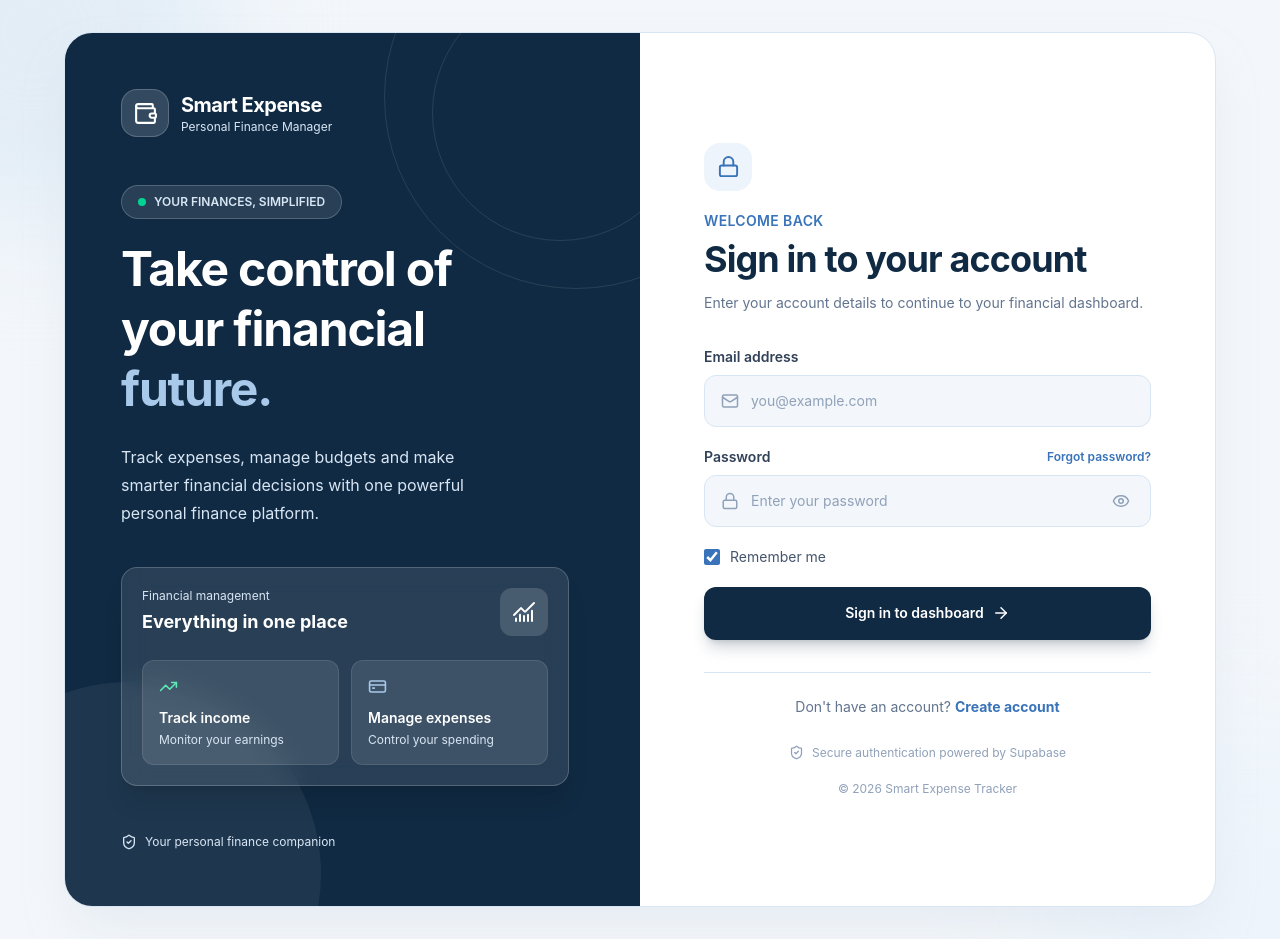
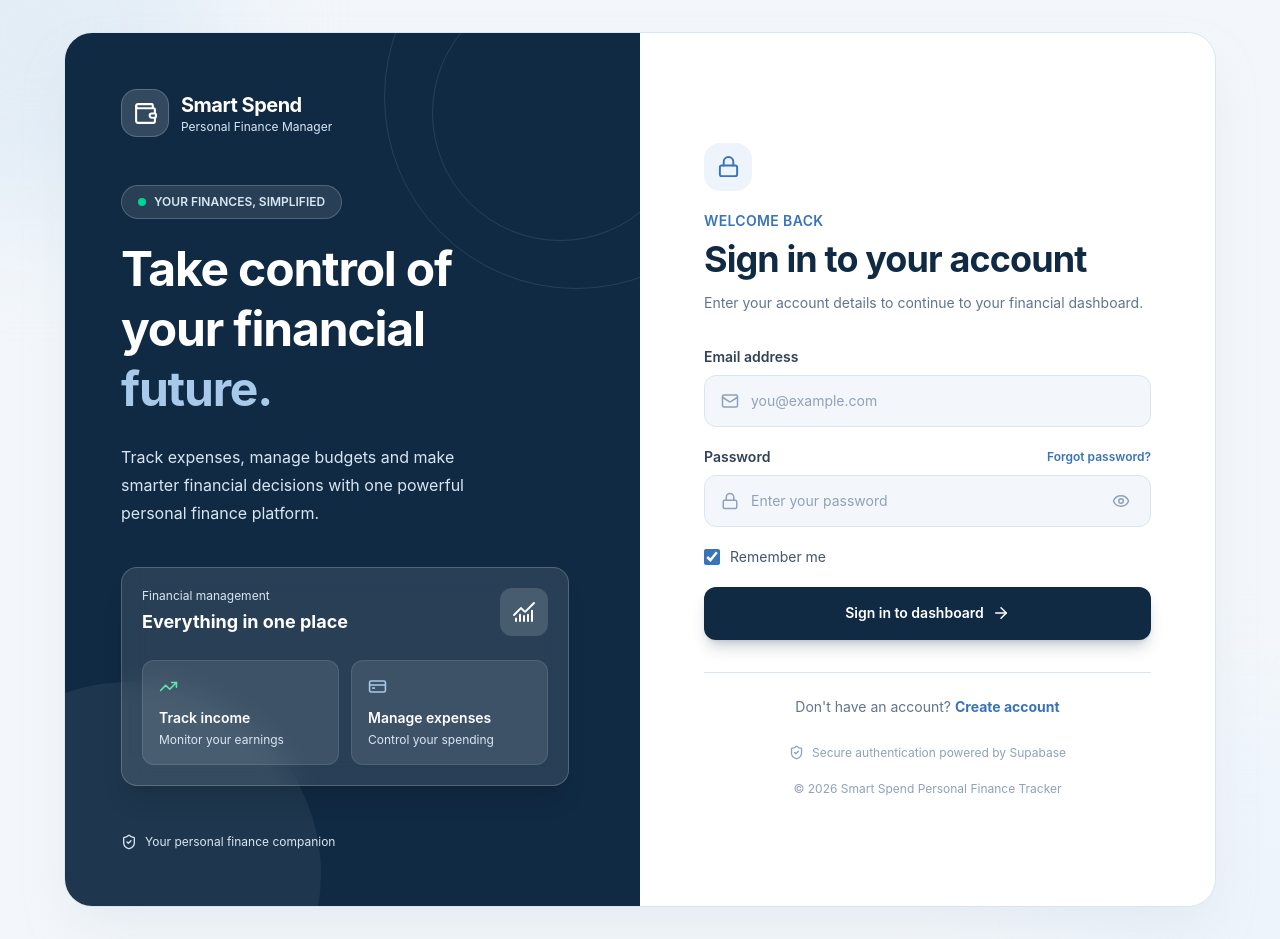
Before and after one commit to bhatmutahir9/Smart-Expense-Tracker, a React (Vite) app: page /login in a window 1280 px wide. Built offline with nearby package versions, Linux system fonts and the light colour scheme; no server answers.

Commit message:
Rectified some names

```diff
--- a/src/pages/Login.jsx
+++ b/src/pages/Login.jsx
@@ -79,7 +79,7 @@ export default function Login() {
 
             <div>
               <h1 className="text-xl font-bold tracking-tight">
-                Smart Expense
+                Smart Spend
               </h1>
               <p className="text-xs text-[#D8E6F4]">
                 Personal Finance Manager
@@ -175,7 +175,7 @@ export default function Login() {
 
               <div>
                 <h1 className="text-lg font-bold text-[#102A43]">
-                  Smart Expense
+                  Smart Spend
                 </h1>
                 <p className="text-xs text-slate-500">
                   Personal Finance Manager
@@ -342,7 +342,7 @@ export default function Login() {
             </div>
 
             <p className="mt-5 text-center text-xs text-slate-400">
-              © {new Date().getFullYear()} Smart Expense Tracker
+              © {new Date().getFullYear()} Smart Spend Personal Finance Tracker
             </p>
 
           </div>
--- a/src/pages/Signup.jsx
+++ b/src/pages/Signup.jsx
@@ -120,7 +120,7 @@ export default function Signup() {
 
             <div>
               <h1 className="text-lg font-bold tracking-tight">
-                Smart Expense
+                Smart Spend
               </h1>
               <p className="text-xs text-[#D8E6F4]">
                 Personal Finance Manager
@@ -197,7 +197,7 @@ export default function Signup() {
 
               <div>
                 <h1 className="text-lg font-bold text-[#102A43]">
-                  Smart Expense
+                  Smart Spend
                 </h1>
                 <p className="text-xs text-slate-500">
                   Personal Finance Manager
@@ -405,7 +405,7 @@ export default function Signup() {
             {/* Footer */}
             <div className="mt-8 flex items-center justify-center gap-2 text-xs text-slate-400">
               <ShieldCheck size={14} />
-              <span>© {new Date().getFullYear()} Smart Expense Tracker</span>
+              <span>© {new Date().getFullYear()} Smart Spend Personal Finance</span>
             </div>
           </div>
         </section>
```
